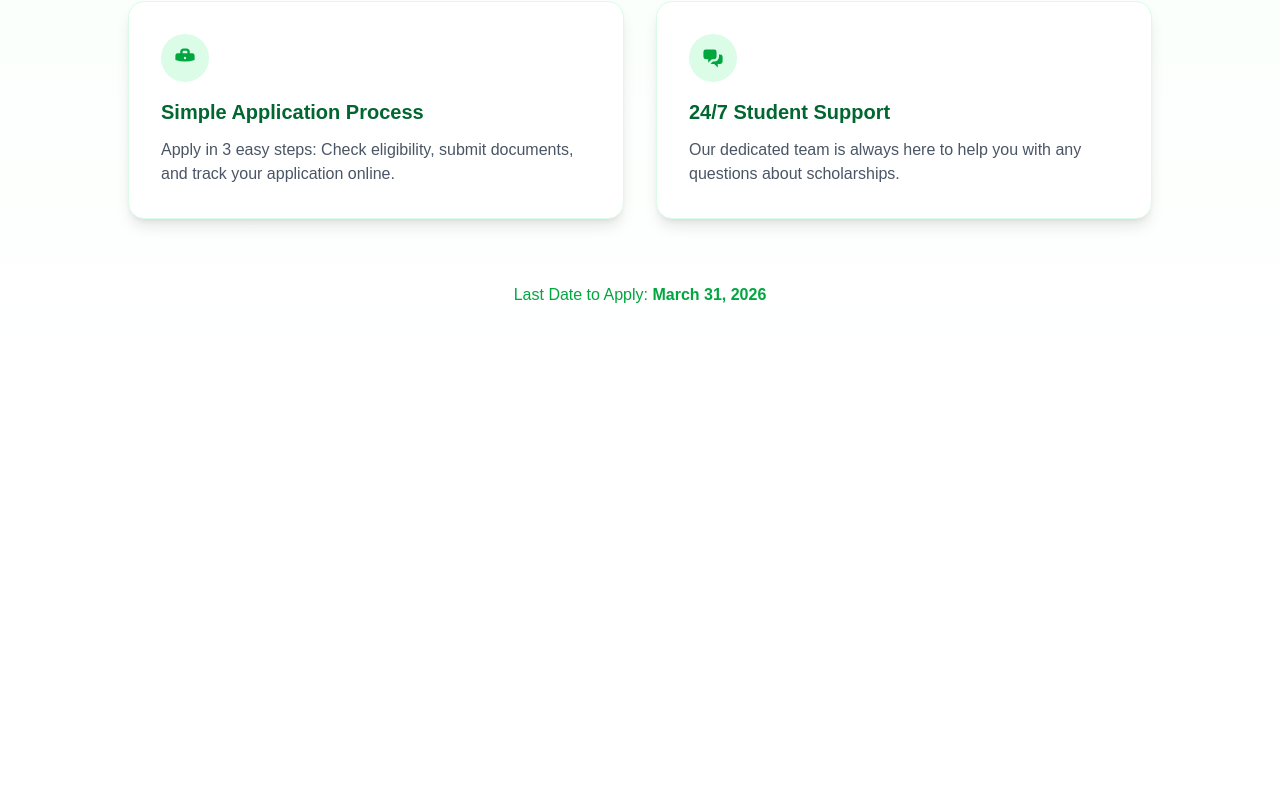
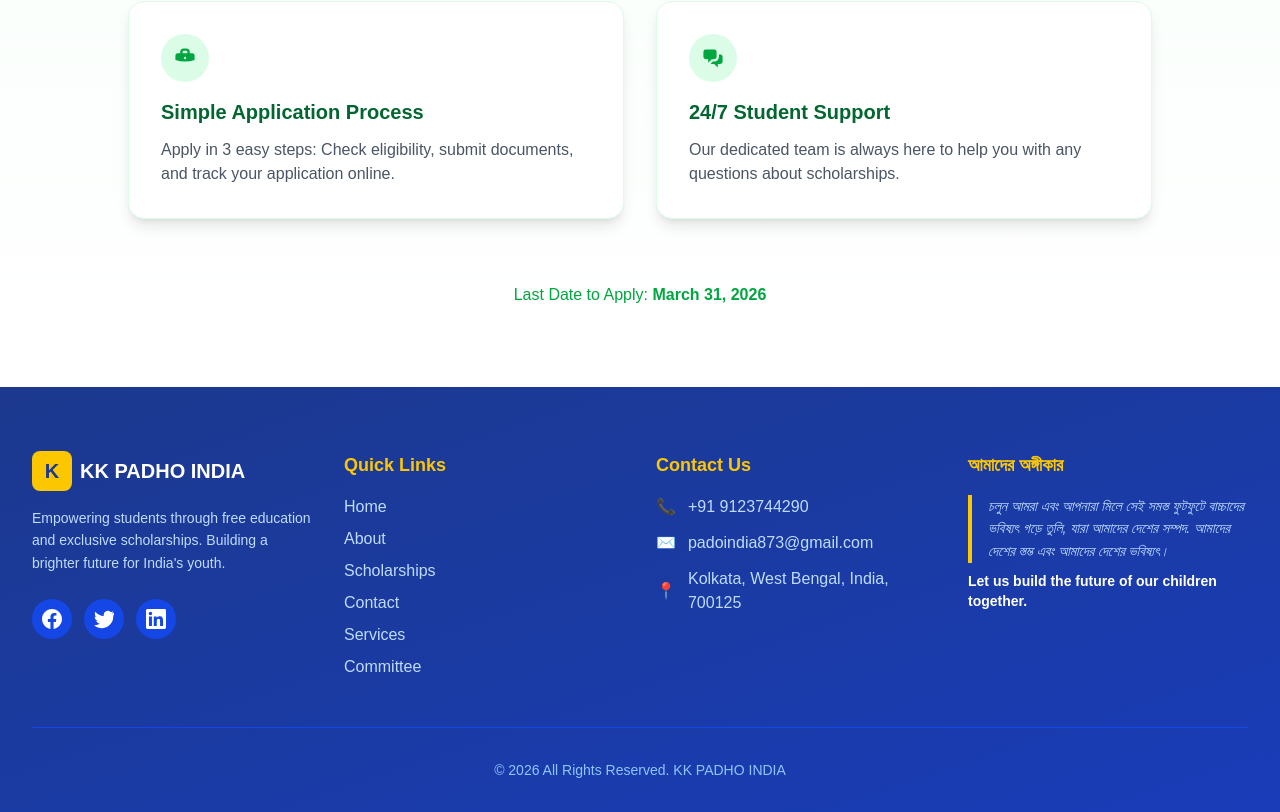
Before and after one commit to padoindia873-hub/kk-padho-india, a Next.js app: page / in a window 1280 px wide. Shown: the part 1795-2607 px from the top of the page. Before the commit the page ends 2182 px from the top, so only its background shows below. Built offline with nearby package versions, Linux system fonts and the light colour scheme.

Commit message:
updated footer

```diff
--- a/src/app/page.tsx
+++ b/src/app/page.tsx
@@ -1,6 +1,7 @@
 import Navbar from "@/components/Navbar";
 import Hero from "@/components/Hero";
 import ScholarshipSection from "@/components/ScholarshipSection";
+import Footer from "@/components/Footer";
 
 export default function Home() {
   return (
@@ -11,6 +12,7 @@ export default function Home() {
       <Hero />
 
  <ScholarshipSection />
+ <Footer/>
     </main>
   );
 }
--- /dev/null
+++ b/src/components/Footer.tsx
@@ -0,0 +1,100 @@
+"use client";
+
+import Link from "next/link";
+import React from 'react';
+
+export default function Footer() {
+  return (
+    <footer className="w-full bg-gradient-to-br from-blue-900 to-blue-800 text-white pt-16 pb-8 px-4 sm:px-6 lg:px-8">
+      <div className="max-w-7xl mx-auto">
+
+        {/* Main Footer Content */}
+        <div className="grid grid-cols-1 md:grid-cols-2 lg:grid-cols-4 gap-8 mb-12">
+
+          {/* Logo & About */}
+          <div>
+            <div className="flex items-center gap-2 mb-4">
+              <div className="w-10 h-10 bg-yellow-400 rounded-lg flex items-center justify-center">
+                <span className="text-blue-900 font-bold text-xl">K</span>
+              </div>
+              <span className="text-xl font-bold text-white">KK PADHO INDIA</span>
+            </div>
+            <p className="text-blue-200 text-sm leading-relaxed">
+              Empowering students through free education and exclusive scholarships.
+              Building a brighter future for India's youth.
+            </p>
+
+            {/* Social Links */}
+            <div className="flex gap-3 mt-6">
+              <a href="#" className="w-10 h-10 bg-blue-700 rounded-full flex items-center justify-center hover:bg-yellow-400 transition-colors">
+                <svg className="w-5 h-5 text-white" fill="currentColor" viewBox="0 0 24 24">
+                  <path d="M24 12.073c0-6.627-5.373-12-12-12s-12 5.373-12 12c0 5.99 4.388 10.954 10.125 11.854v-8.385H7.078v-3.47h3.047V9.43c0-3.007 1.792-4.669 4.533-4.669 1.312 0 2.686.235 2.686.235v2.953H15.83c-1.491 0-1.956.925-1.956 1.874v2.25h3.328l-.532 3.47h-2.796v8.385C19.612 23.027 24 18.062 24 12.073z"/>
+                </svg>
+              </a>
+              <a href="#" className="w-10 h-10 bg-blue-700 rounded-full flex items-center justify-center hover:bg-yellow-400 transition-colors">
+                <svg className="w-5 h-5 text-white" fill="currentColor" viewBox="0 0 24 24">
+                  <path d="M23.953 4.57a10 10 0 01-2.825.775 4.958 4.958 0 002.163-2.723c-.951.555-2.005.959-3.127 1.184a4.92 4.92 0 00-8.384 4.482C7.69 8.095 4.067 6.13 1.64 3.162a4.822 4.822 0 00-.666 2.475c0 1.71.87 3.213 2.188 4.096a4.904 4.904 0 01-2.228-.616v.06a4.923 4.923 0 003.946 4.827 4.996 4.996 0 01-2.212.085 4.937 4.937 0 004.604 3.417 9.868 9.868 0 01-6.102 2.104c-.39 0-.779-.023-1.17-.067a13.995 13.995 0 0021.533-3.802 13.94 13.94 0 001.54-6.162c0-.21-.005-.42-.015-.63A9.935 9.935 0 0024 4.59z"/>
+                </svg>
+              </a>
+              <a href="#" className="w-10 h-10 bg-blue-700 rounded-full flex items-center justify-center hover:bg-yellow-400 transition-colors">
+                <svg className="w-5 h-5 text-white" fill="currentColor" viewBox="0 0 24 24">
+                  <path d="M20.447 20.452h-3.554v-5.569c0-1.328-.027-3.037-1.852-3.037-1.853 0-2.136 1.445-2.136 2.939v5.667H9.351V9h3.414v1.561h.046c.477-.9 1.637-1.85 3.37-1.85 3.601 0 4.267 2.37 4.267 5.455v6.286zM5.337 7.433c-1.144 0-2.063-.926-2.063-2.065 0-1.138.92-2.063 2.063-2.063 1.14 0 2.064.925 2.064 2.063 0 1.139-.925 2.065-2.064 2.065zm1.782 13.019H3.555V9h3.564v11.452zM22.225 0H1.771C.792 0 0 .774 0 1.729v20.542C0 23.227.792 24 1.771 24h20.451C23.2 24 24 23.227 24 22.271V1.729C24 .774 23.2 0 22.222 0h.003z"/>
+                </svg>
+              </a>
+            </div>
+          </div>
+
+          {/* Quick Links */}
+          <div>
+            <h3 className="text-lg font-semibold mb-4 text-yellow-400">Quick Links</h3>
+            <ul className="space-y-2">
+              <li><Link href="/" className="text-blue-200 hover:text-yellow-400 transition-colors">Home</Link></li>
+              <li><Link href="/about" className="text-blue-200 hover:text-yellow-400 transition-colors">About</Link></li>
+              <li><Link href="/scholarship" className="text-blue-200 hover:text-yellow-400 transition-colors">Scholarships</Link></li>
+              <li><Link href="/contact" className="text-blue-200 hover:text-yellow-400 transition-colors">Contact</Link></li>
+              <li><Link href="/services" className="text-blue-200 hover:text-yellow-400 transition-colors">Services</Link></li>
+              <li><Link href="/committee" className="text-blue-200 hover:text-yellow-400 transition-colors">Committee</Link></li>
+            </ul>
+          </div>
+
+          {/* Contact Info */}
+          <div>
+            <h3 className="text-lg font-semibold mb-4 text-yellow-400">Contact Us</h3>
+            <ul className="space-y-3">
+              <li className="flex items-center gap-3 text-blue-200">
+                <span className="text-yellow-400">📞</span>
+                <span>+91 9123744290</span>
+              </li>
+              <li className="flex items-center gap-3 text-blue-200">
+                <span className="text-yellow-400">✉️</span>
+                <span>padoindia873@gmail.com</span>
+              </li>
+              <li className="flex items-center gap-3 text-blue-200">
+                <span className="text-yellow-400">📍</span>
+                <span>Kolkata, West Bengal, India, 700125</span>
+              </li>
+            </ul>
+          </div>
+
+          {/* Bengali Quote */}
+          <div>
+            <h3 className="text-lg font-semibold mb-4 text-yellow-400">আমাদের অঙ্গীকার</h3>
+            <p className="text-blue-200 text-sm leading-relaxed italic border-l-4 border-yellow-400 pl-4">
+              চলুন আমরা এবং আপনারা মিলে সেই সমস্ত ফুটফুটে বাচ্চাদের ভবিষ্যৎ গড়ে তুলি, যারা আমাদের দেশের সম্পদ. আমাদের দেশের স্তম্ভ এবং আমাদের দেশের ভবিষ্যৎ।
+            </p>
+            <p className="text-white text-sm mt-2 font-semibold">
+              Let us build the future of our children together.
+            </p>
+          </div>
+        </div>
+
+        {/* Copyright */}
+        <div className="border-t border-blue-700 pt-8 text-center">
+          <p className="text-blue-300 text-sm">
+            © 2026 All Rights Reserved. KK PADHO INDIA
+          </p>
+        </div>
+      </div>
+    </footer>
+  );
+}
```
Also changed, not shown: src/components/Scholarship/HeroSection.tsx (added), src/components/Scholarship/StatsSection.tsx (added).
